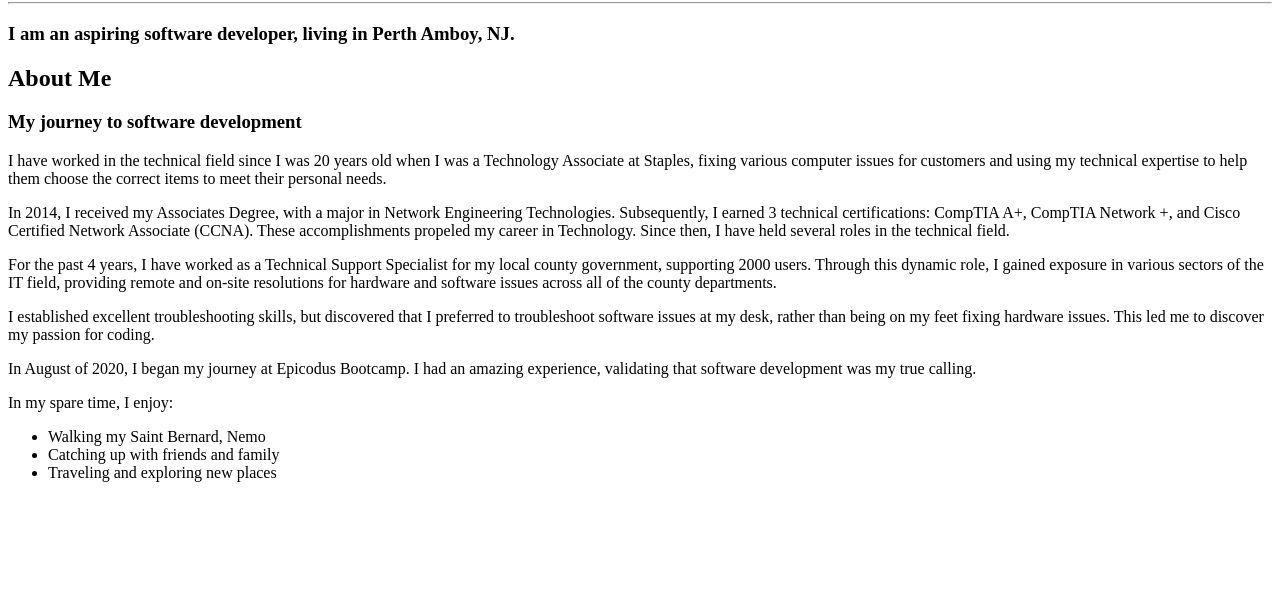
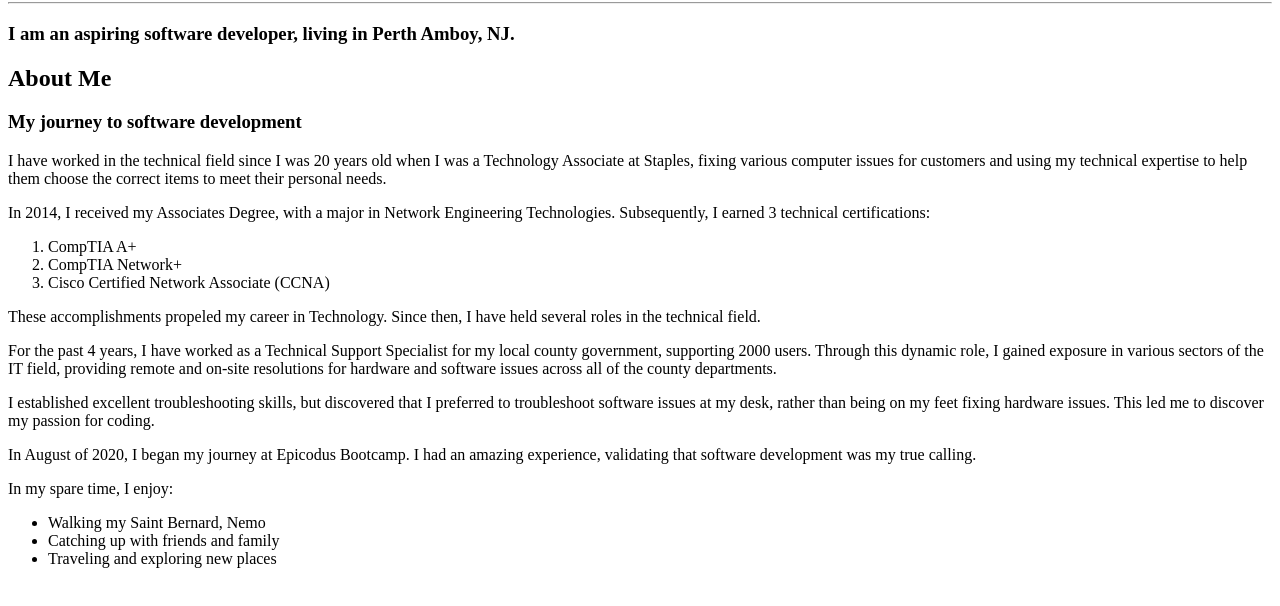
Before and after one commit to marnionrails/portfolio, a plain HTML site: page index.html in a window 1280 px wide. Shown: the part 78-684 px from the top of the page. Drawn offline with Linux system fonts and the light colour scheme.

Commit message:
put certifications in ordered list

```diff
--- a/index.html
+++ b/index.html
@@ -13,7 +13,13 @@
   <h2>About Me</h3>
   <h3>My journey to software development</h3>
   <p>I have worked in the technical field since I was 20 years old when I was a Technology Associate at Staples, fixing various computer issues for customers and using my technical expertise to help them choose the correct items to meet their personal needs. </p>
-  <p>In 2014, I received my Associates Degree, with a major in Network Engineering Technologies. Subsequently, I earned 3 technical certifications: CompTIA A+, CompTIA Network +, and Cisco Certified Network Associate (CCNA). These accomplishments propeled my career in Technology. Since then, I have held several roles in the technical field.</p>
+  <p>In 2014, I received my Associates Degree, with a major in Network Engineering Technologies. Subsequently, I earned 3 technical certifications:
+    <ol>
+      <li>CompTIA A+</li>
+      <li>CompTIA Network+</li>
+      <li>Cisco Certified Network Associate (CCNA)</li>
+    </ol>
+  These accomplishments propeled my career in Technology. Since then, I have held several roles in the technical field.</p>
   <p>For the past 4 years, I have worked as a Technical Support Specialist for my local county government, supporting 2000 users. Through this dynamic role, I gained exposure in various sectors of the IT field, providing remote and on-site resolutions for hardware and software issues across all of the county departments.</p>
   <p>I established excellent troubleshooting skills, but discovered that I preferred to troubleshoot software issues at my desk, rather than being on my feet fixing hardware issues. This led me to discover my passion for coding.</p>
   <p>In August of 2020, I began my journey at Epicodus Bootcamp. I had an amazing experience, validating that software development was my true calling.</p>
```
